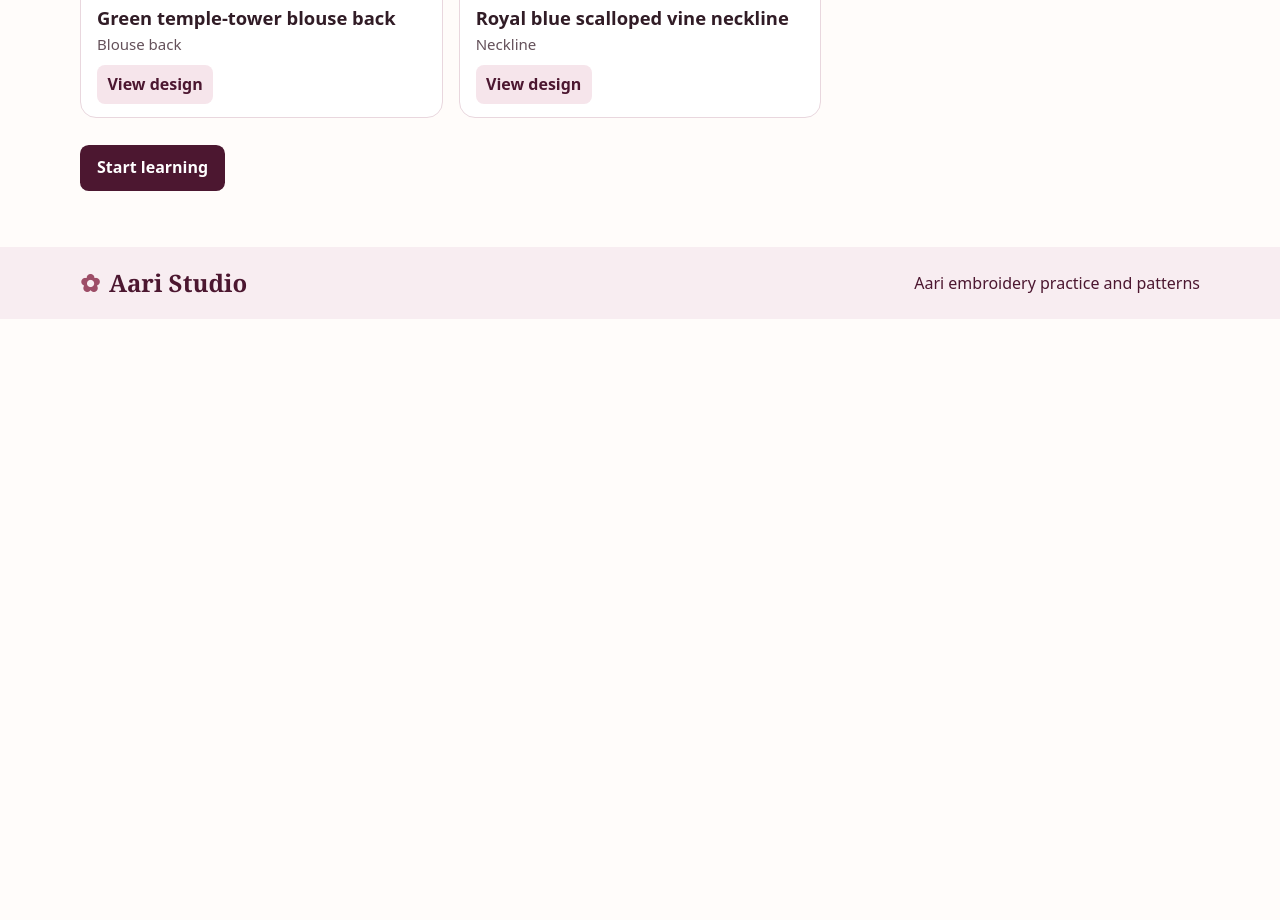
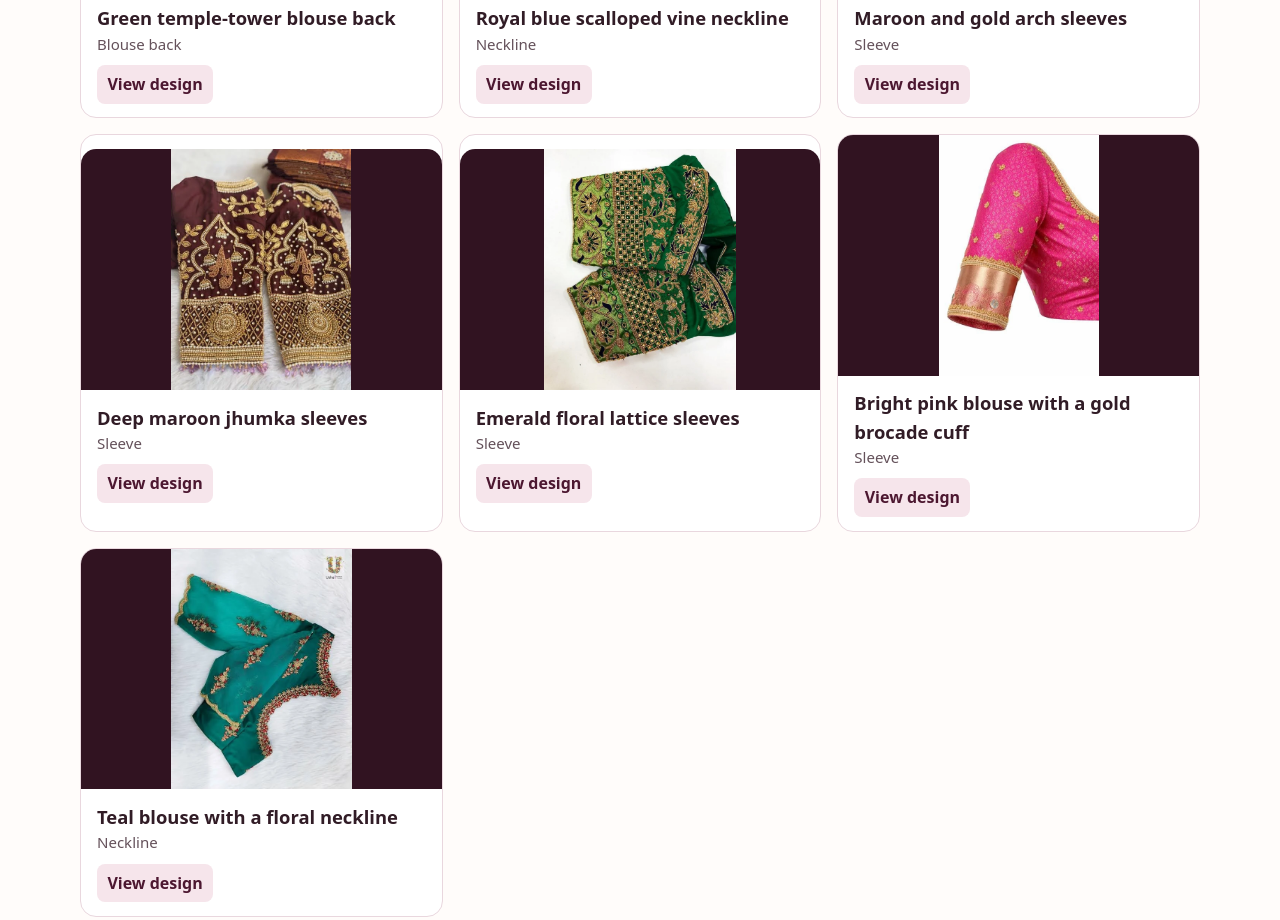
Before and after one commit to MariaSamy/aari-studio, a website: page dist/index.html in a window 1280 px wide. Shown: the part 860-1780 px from the top of the page. Before the commit the page ends 1179 px from the top, so only its background shows below. Drawn offline with Linux system fonts and the light colour scheme.

Commit message:
Add five supplied photos to Ready-Made Designs (#20)

```diff
--- a/dist/index.html
+++ b/dist/index.html
@@ -4,7 +4,7 @@
 <meta charset="utf-8"><meta name="viewport" content="width=device-width, initial-scale=1">
 <meta name="description" content="Aari embroidery designs and stitching lessons in Tamil and English.">
 <title>Aari Studio · Ready-Made Designs</title>
-<link rel="stylesheet" href="style.css?v=mixer-access"><script defer src="app.js?v=mixer-access"></script><script defer src="ready-designs.js"></script><script defer src="training.js?v=mixer-access"></script>
+<link rel="stylesheet" href="style.css?v=mixer-access"><script defer src="app.js?v=mixer-access"></script><script defer src="ready-designs.js?v=nov25-gallery"></script><script defer src="training.js?v=mixer-access"></script>
 </head>
 <body>
 <header class="top"><div class="bar">
--- a/dist/ready-designs.js
+++ b/dist/ready-designs.js
@@ -18,6 +18,31 @@ const readyCollection = [
   {
     id: 'blue-scalloped-vine', placement: 'neck', image: 'gallery-blue-scalloped-vine.webp',
     name: { en: 'Royal blue scalloped vine neckline', ta: 'அலை வடிவப் பூங்கொடி கொண்ட நீலக் கழுத்து வடிவம்' },
+  },
+  {
+    id: 'maroon-gold-arch', placement: 'sleeve', image: 'gallery-maroon-gold-arch.webp',
+    name: { en: 'Maroon and gold arch sleeves', ta: 'மரூன் நிறக் கைகளில் தங்க நிற வளைவுகள்' },
+    detail: { en: 'Gold beadwork outlines the arches and forms a diamond lattice along the cuffs.', ta: 'தங்க நிற மணிகள் வளைவுகளின் ஓரங்களை அலங்கரிக்கின்றன. கை ஓரத்தில் வைர வடிவ வலைப்பின்னல் உள்ளது.' },
+  },
+  {
+    id: 'wine-jhumka', placement: 'sleeve', image: 'gallery-wine-jhumka.webp',
+    name: { en: 'Deep maroon jhumka sleeves', ta: 'அடர் மரூன் நிற ஜிமிக்கி கை வடிவம்' },
+    detail: { en: 'Jhumka motifs hang inside pointed arches above round medallions and beaded cuffs.', ta: 'கூர்முனை வளைவுகளுக்குள் ஜிமிக்கி வடிவங்கள் தொங்குகின்றன. கை ஓரங்களில் வட்ட வடிவங்களும் மணி வேலைப்பாடும் உள்ளன.' },
+  },
+  {
+    id: 'emerald-floral-lattice', placement: 'sleeve', image: 'gallery-emerald-floral-lattice.webp',
+    name: { en: 'Emerald floral lattice sleeves', ta: 'மரகதப் பச்சைக் கைகளில் பூவும் கட்ட வடிவமும்' },
+    detail: { en: 'Gold floral vines and green stones sit between bands of gold lattice and leaf motifs.', ta: 'தங்க நிறப் பூங்கொடிகளும் பச்சைக் கற்களும் கட்ட வடிவப் பட்டைகளையும் இலை வடிவங்களையும் அலங்கரிக்கின்றன.' },
+  },
+  {
+    id: 'pink-brocade-cuff', placement: 'sleeve', image: 'gallery-pink-brocade-cuff.webp',
+    name: { en: 'Bright pink blouse with a gold brocade cuff', ta: 'தங்க நிறச் சரிகைக் கை ஓரமுள்ள பளிச்சிடும் இளஞ்சிவப்பு ரவிக்கை' },
+    detail: { en: 'Small gold motifs are scattered above a wide brocade cuff edged with beading.', ta: 'மணிகள் பதித்த அகன்ற சரிகைக் கை ஓரத்துக்கு மேலே சிறிய தங்க நிற வடிவங்கள் பரவலாக உள்ளன.' },
+  },
+  {
+    id: 'teal-floral-neckline', placement: 'neck', image: 'gallery-teal-floral-neckline.webp',
+    name: { en: 'Teal blouse with a floral neckline', ta: 'பூ வேலைப்பாடு கொண்ட நீலப்பச்சை ரவிக்கைக் கழுத்து' },
+    detail: { en: 'Red and gold embroidery frames the neckline, and small floral sprigs decorate the blouse.', ta: 'சிவப்பும் தங்க நிறமும் கலந்த வேலைப்பாடு கழுத்தைச் சுற்றியுள்ளது. சிறு பூங்கிளைகள் ரவிக்கையை அலங்கரிக்கின்றன.' },
   },
 ];
 
```
Also changed, not shown: dist/gallery-emerald-floral-lattice.webp (added), dist/gallery-maroon-gold-arch.webp (added), dist/gallery-pink-brocade-cuff.webp (added), dist/gallery-teal-floral-neckline.webp (added), dist/gallery-wine-jhumka.webp (added).
